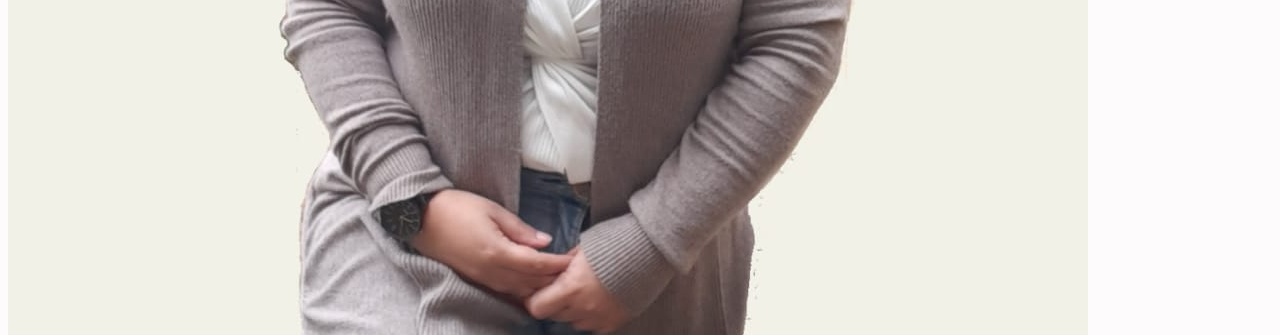
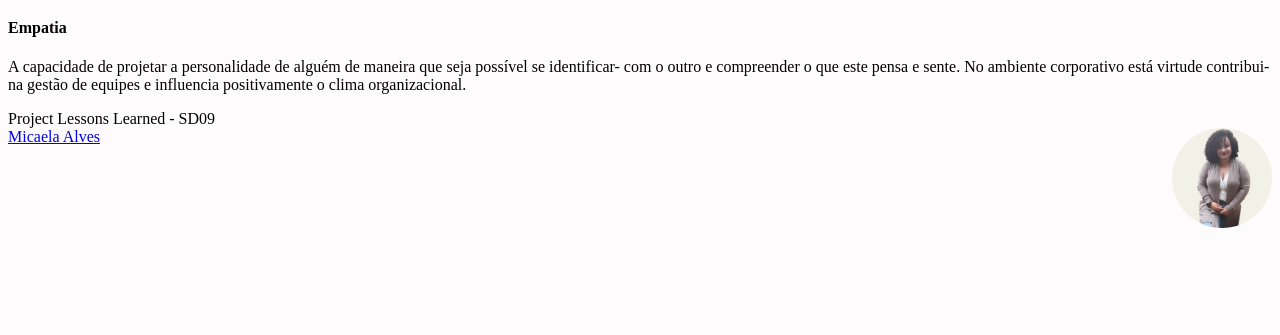
Before and after one commit to tryber/sd-09-project-lessons-learned, a plain HTML site: page index.html in a window 1280 px wide. Shown: the part 617-952 px from the top of the page. After the commit the page ends 845 px from the top, so only its background shows below. Drawn offline with Linux system fonts and the light colour scheme.

Commit message:
atualizaçoes - ajuste na foto

```diff
--- a/index.html
+++ b/index.html
@@ -14,7 +14,6 @@
             <a href="#rodape">About</a>
         </nav>
     </header>
-    <img id="minha_foto" src="minha_foto.jpeg" alt="Foto de Micaela">
     <main id="main">
     <h2>Lições aprendidas</h2>
     <ol id="licoes_aprendidas">
@@ -59,8 +58,9 @@
              na gestão de equipes e influencia positivamente o clima organizacional.</p>
         </aside>
     <footer id="rodape">
-        Project Lessons Learned - SD09
+        Project Lessons Learned - SD09<br>
         <a href="https://www.linkedin.com/in/micaelaalves/" target="_blank">Micaela Alves</a>
+        <img id="minha_foto" src="minha_foto.jpeg" alt="Foto de Micaela">
     </footer>
 </body>
 </html>
--- a/style.css
+++ b/style.css
@@ -6,3 +6,9 @@ body {
   position: fixed;
   top: 0;
 }
+
+#minha_foto {
+ width: 100px;
+ float: right;
+ border-radius: 50%;
+}
```
